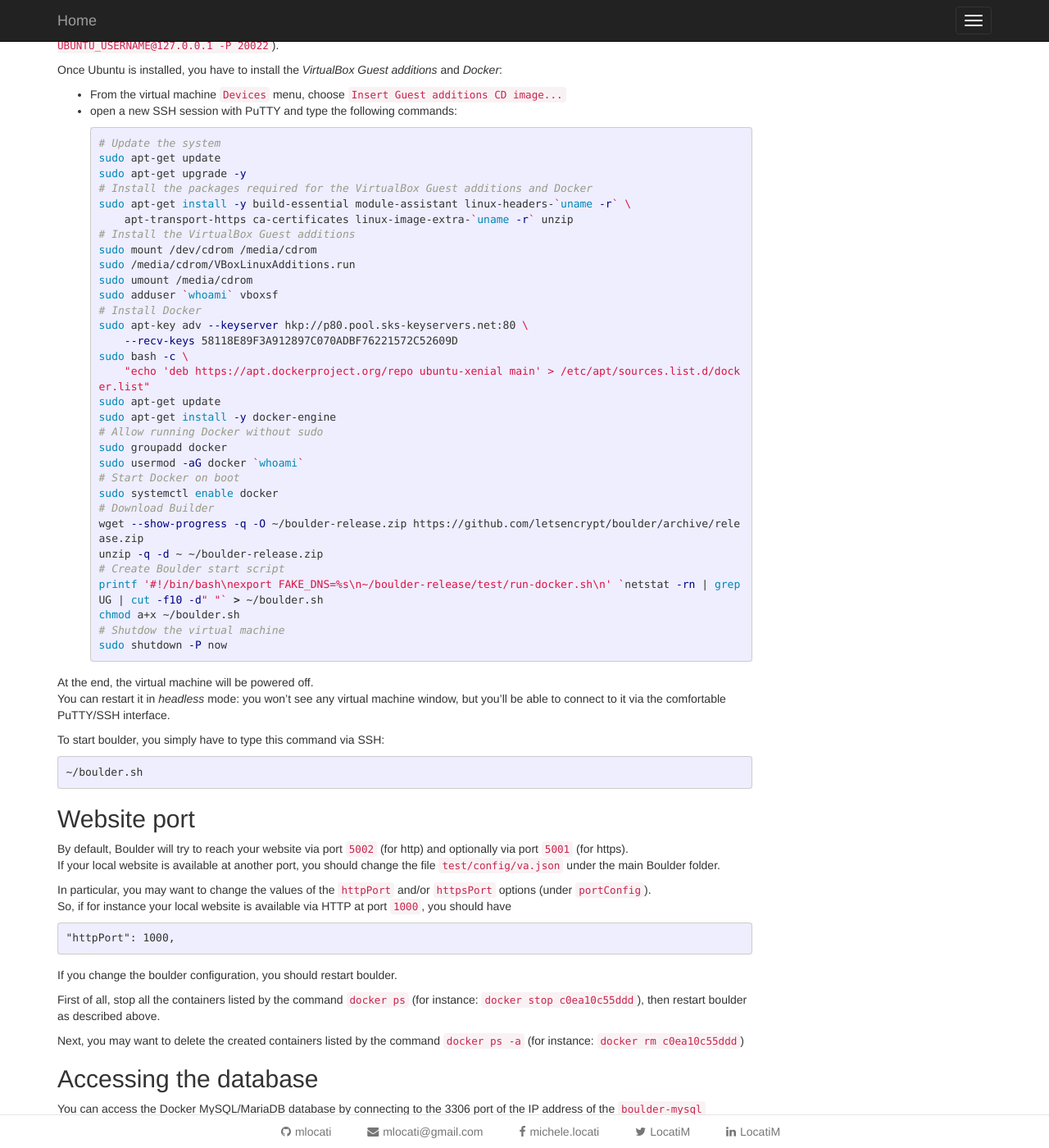
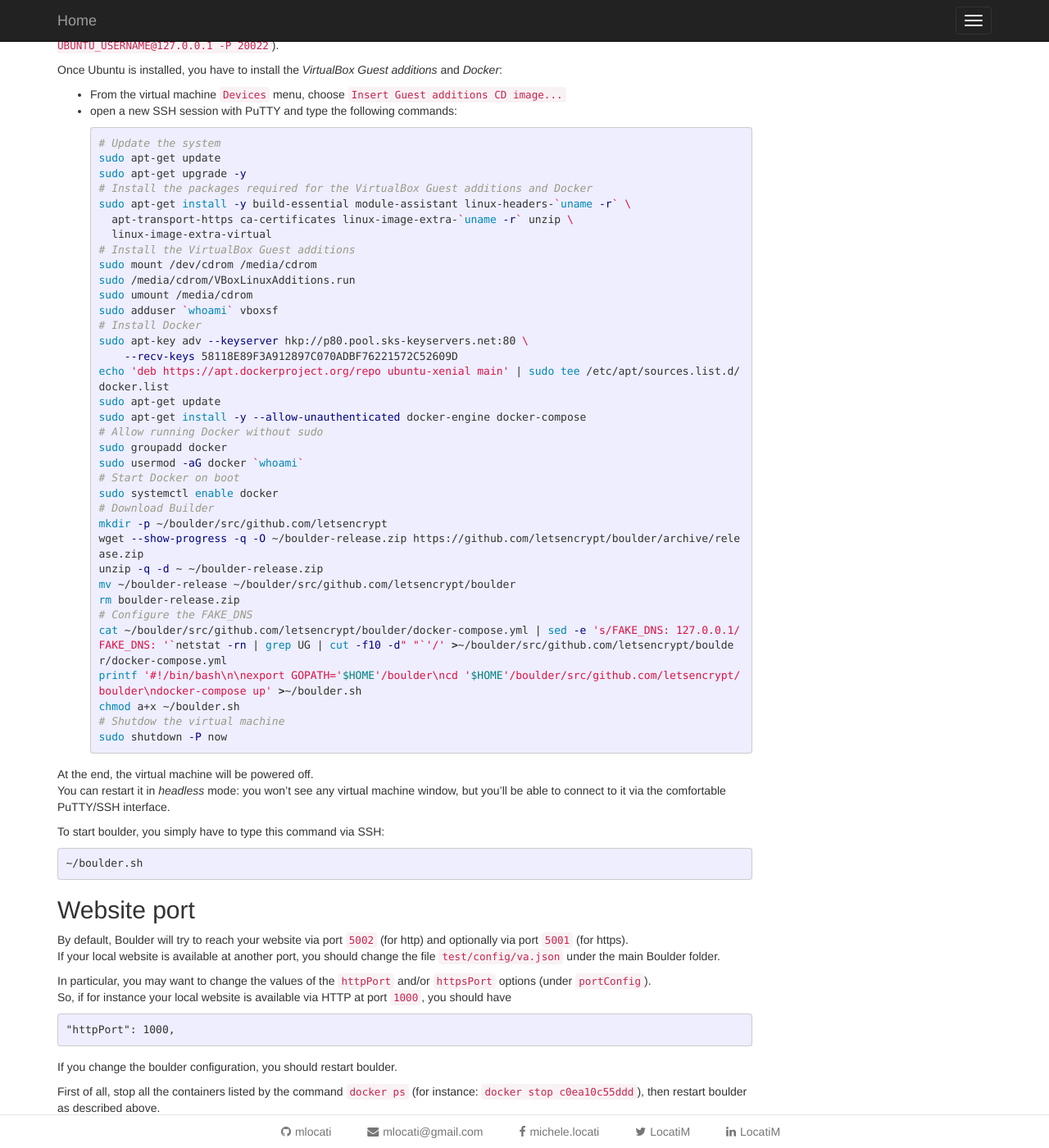
Before and after one commit to mlocati/mlocati.github.io, a Jekyll site: the page built from _articles/letsencrypt-test-server.md, in a window 1280 px wide and 1400 px high, scrolled down 1376 px. Shown: the whole window at 82% size. Built offline with Jekyll 4.4.1, drawn with Linux system fonts in a browser that asks for light colours.

Commit message:
Fix boulder docs

```diff
--- a/_articles/letsencrypt-test-server.md
+++ b/_articles/letsencrypt-test-server.md
@@ -89,7 +89,8 @@
   sudo apt-get upgrade -y
   # Install the packages required for the VirtualBox Guest additions and Docker
   sudo apt-get install -y build-essential module-assistant linux-headers-`uname -r` \
-      apt-transport-https ca-certificates linux-image-extra-`uname -r` unzip
+    apt-transport-https ca-certificates linux-image-extra-`uname -r` unzip \
+    linux-image-extra-virtual
   # Install the VirtualBox Guest additions
   sudo mount /dev/cdrom /media/cdrom
   sudo /media/cdrom/VBoxLinuxAdditions.run
@@ -98,20 +99,23 @@
   # Install Docker
   sudo apt-key adv --keyserver hkp://p80.pool.sks-keyservers.net:80 \
       --recv-keys 58118E89F3A912897C070ADBF76221572C52609D
-  sudo bash -c \
-      "echo 'deb https://apt.dockerproject.org/repo ubuntu-xenial main' > /etc/apt/sources.list.d/docker.list"
+  echo 'deb https://apt.dockerproject.org/repo ubuntu-xenial main' | sudo tee /etc/apt/sources.list.d/docker.list
   sudo apt-get update
-  sudo apt-get install -y docker-engine
+  sudo apt-get install -y --allow-unauthenticated docker-engine docker-compose
   # Allow running Docker without sudo
   sudo groupadd docker
   sudo usermod -aG docker `whoami`
   # Start Docker on boot
   sudo systemctl enable docker
   # Download Builder
+  mkdir -p ~/boulder/src/github.com/letsencrypt
   wget --show-progress -q -O ~/boulder-release.zip https://github.com/letsencrypt/boulder/archive/release.zip
   unzip -q -d ~ ~/boulder-release.zip
-  # Create Boulder start script
-  printf '#!/bin/bash\nexport FAKE_DNS=%s\n~/boulder-release/test/run-docker.sh\n' `netstat -rn | grep UG | cut -f10 -d" "` > ~/boulder.sh
+  mv ~/boulder-release ~/boulder/src/github.com/letsencrypt/boulder
+  rm boulder-release.zip
+  # Configure the FAKE_DNS
+  cat ~/boulder/src/github.com/letsencrypt/boulder/docker-compose.yml | sed -e 's/FAKE_DNS: 127.0.0.1/FAKE_DNS: '`netstat -rn | grep UG | cut -f10 -d" "`'/' >~/boulder/src/github.com/letsencrypt/boulder/docker-compose.yml
+  printf '#!/bin/bash\n\nexport GOPATH='$HOME'/boulder\ncd '$HOME'/boulder/src/github.com/letsencrypt/boulder\ndocker-compose up' >~/boulder.sh
   chmod a+x ~/boulder.sh
   # Shutdow the virtual machine
   sudo shutdown -P now
```
